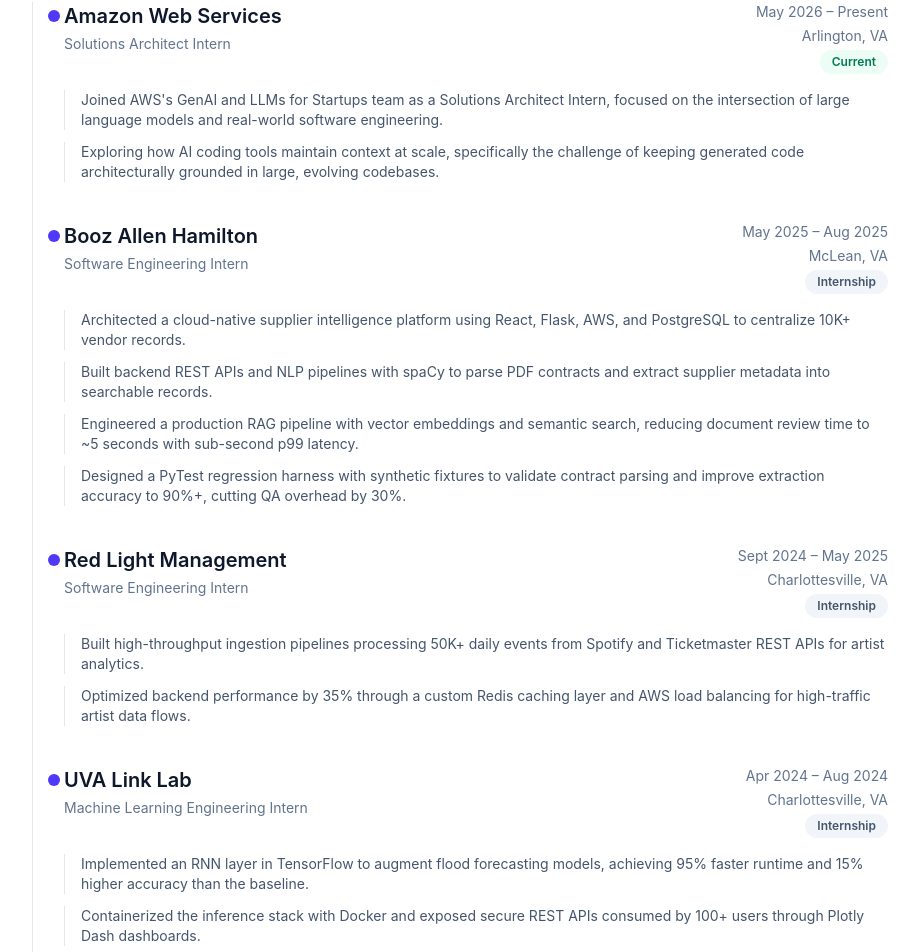
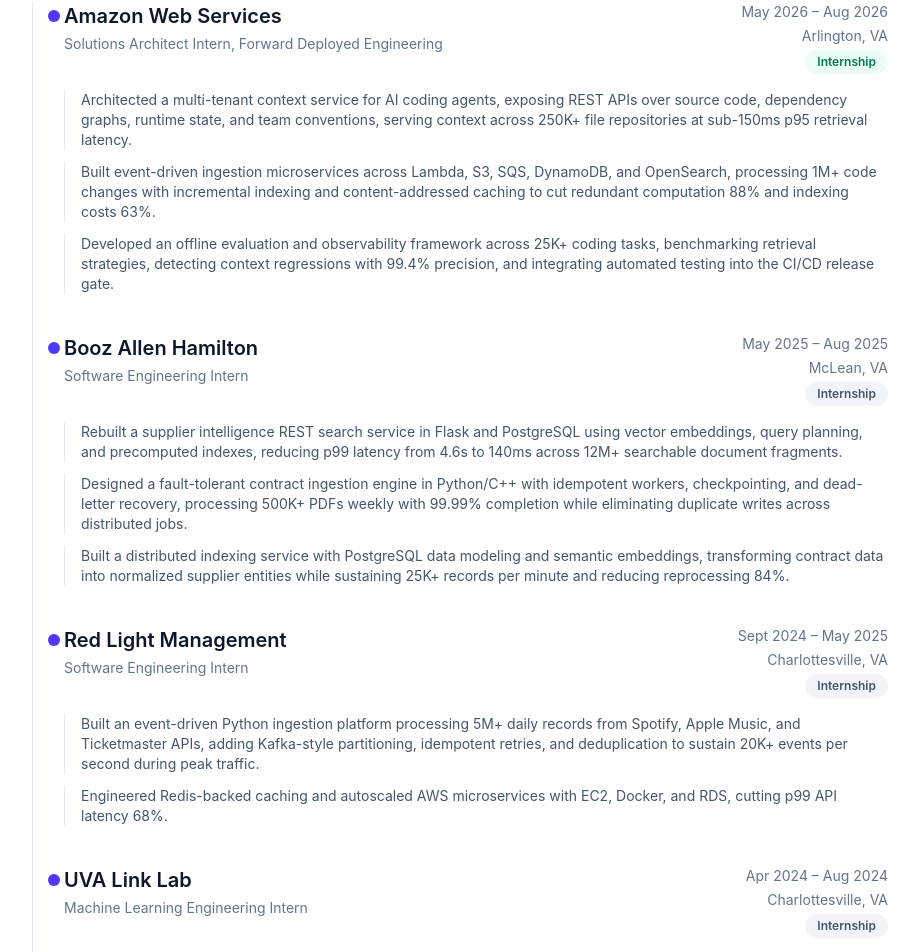
Before and after one commit to AryanThodupunuri/portfolio-site, a React (Vite) app: page /experience in a window 1280 px wide. Shown: the part 191-1143 px from the top of the page, without its empty margins (184-1103 px from the left). Built offline with nearby package versions, Linux system fonts and the light colour scheme; no server answers.

Commit message:
Update Experience section to match 2026 resume; add AWS ML Engineer Associate cert with Credly links, reorder badges by prestige

```diff
--- a/src/pages/AchievementsBadges.tsx
+++ b/src/pages/AchievementsBadges.tsx
@@ -7,35 +7,40 @@
     description: 'Validated cloud architecture skills with hands-on AWS experience.'
   },
   {
+    title: 'AWS Certified Machine Learning Engineer – Associate',
+    description: 'Validated ability to build, deploy, and operationalize ML solutions on AWS.',
+    link: 'https://www.credly.com/badges/53ba49fe-83bd-419e-b8c6-0b0d30da1e61/public_url'
+  },
+  {
+    title: 'AWS Certified Developer – Associate',
+    description: 'Proficiency in developing, deploying, and debugging cloud-based applications on AWS.',
+    link: 'https://www.credly.com/badges/48cd3595-2dd9-4ad4-bf76-3c64f4e5d17b/public_url'
+  },
+  {
+    title: 'AWS Certified AI Practitioner',
+    description: 'Validated knowledge of AI/ML concepts and AWS AI services including SageMaker, Bedrock, and Rekognition.',
+    link: 'https://www.credly.com/badges/aa3d6139-a6e4-4d9c-a147-f7571ef15f95/public_url'
+  },
+  {
     title: 'AWS Certified Cloud Practitioner',
     description: 'Demonstrated foundational AWS knowledge and best practices.'
   },
   {
-    title: 'AWS Certified AI Practitioner',
-    description: 'Validated knowledge of AI/ML concepts and AWS AI services including SageMaker, Bedrock, and Rekognition.'
-  },
-  {
-    title: 'AWS Certified Developer – Associate',
-    description: 'Proficiency in developing, deploying, and debugging cloud-based applications on AWS.'
-  },
-
-  {
     title: 'AT&T Tech Academy Graduate',
-
-    description: 'Completed AT&T’s technical training program.'
+    description: 'Completed AT&T’s technical training program.',
+    link: 'https://www.credly.com/badges/ff7875ff-eee0-4f62-bc81-fe97c7f31c1e/public_url'
   },
   {
     title: 'HackUVA Finalist',
     description: "Placed in the top teams at UVA's flagship hackathon."
   },
   {
+    title: 'Dean’s List',
+    description: 'Recognized for academic excellence at UVA.'
+  },
+  {
     title: 'Open Source Contributor',
     description: 'Contributed to public projects on GitHub.'
-  },
-  {
-    title: 'Dean’s List',
-
-    description: 'Recognized for academic excellence at UVA.'
   },
 ];
 
@@ -59,7 +64,20 @@
       <div className="grid grid-cols-1 sm:grid-cols-2 md:grid-cols-3 gap-6 w-full max-w-4xl">
         {badges.map(badge => (
           <div key={badge.title} className="flex flex-col items-center bg-gray-100 dark:bg-gray-800 rounded-xl p-6 border border-gray-200 dark:border-gray-700 shadow-sm hover:shadow-lg transition-all">
-            <div className="font-semibold text-gray-900 dark:text-white text-center mb-1">{badge.title}</div>
+            <div className="font-semibold text-gray-900 dark:text-white text-center mb-1">
+              {badge.link ? (
+                <a
+                  href={badge.link}
+                  target="_blank"
+                  rel="noopener noreferrer"
+                  className="hover:text-indigo-600 dark:hover:text-indigo-400 hover:underline"
+                >
+                  {badge.title}
+                </a>
+              ) : (
+                badge.title
+              )}
+            </div>
             <div className="text-sm text-gray-500 dark:text-gray-400 text-center">{badge.description}</div>
           </div>
         ))}
--- a/src/pages/Experience.tsx
+++ b/src/pages/Experience.tsx
@@ -11,14 +11,15 @@
 const experiences: ExperienceItem[] = [
   {
     company: 'Amazon Web Services',
-    role: 'Solutions Architect Intern',
-    period: 'May 2026 – Present',
+    role: 'Solutions Architect Intern, Forward Deployed Engineering',
+    period: 'May 2026 – Aug 2026',
     location: 'Arlington, VA',
-    status: 'Current',
+    status: 'Internship',
     badgeStyle: 'bg-emerald-50 text-emerald-700 dark:bg-emerald-900/30 dark:text-emerald-300',
     bullets: [
-      "Joined AWS's GenAI and LLMs for Startups team as a Solutions Architect Intern, focused on the intersection of large language models and real-world software engineering.",
-      'Exploring how AI coding tools maintain context at scale, specifically the challenge of keeping generated code architecturally grounded in large, evolving codebases.',
+      'Architected a multi-tenant context service for AI coding agents, exposing REST APIs over source code, dependency graphs, runtime state, and team conventions, serving context across 250K+ file repositories at sub-150ms p95 retrieval latency.',
+      'Built event-driven ingestion microservices across Lambda, S3, SQS, DynamoDB, and OpenSearch, processing 1M+ code changes with incremental indexing and content-addressed caching to cut redundant computation 88% and indexing costs 63%.',
+      'Developed an offline evaluation and observability framework across 25K+ coding tasks, benchmarking retrieval strategies, detecting context regressions with 99.4% precision, and integrating automated testing into the CI/CD release gate.',
     ],
   },
   {
@@ -28,10 +29,9 @@
     location: 'McLean, VA',
     status: 'Internship',
     bullets: [
-      'Architected a cloud-native supplier intelligence platform using React, Flask, AWS, and PostgreSQL to centralize 10K+ vendor records.',
-      'Built backend REST APIs and NLP pipelines with spaCy to parse PDF contracts and extract supplier metadata into searchable records.',
-      'Engineered a production RAG pipeline with vector embeddings and semantic search, reducing document review time to ~5 seconds with sub-second p99 latency.',
-      'Designed a PyTest regression harness with synthetic fixtures to validate contract parsing and improve extraction accuracy to 90%+, cutting QA overhead by 30%.',
+      'Rebuilt a supplier intelligence REST search service in Flask and PostgreSQL using vector embeddings, query planning, and precomputed indexes, reducing p99 latency from 4.6s to 140ms across 12M+ searchable document fragments.',
+      'Designed a fault-tolerant contract ingestion engine in Python/C++ with idempotent workers, checkpointing, and dead-letter recovery, processing 500K+ PDFs weekly with 99.99% completion while eliminating duplicate writes across distributed jobs.',
+      'Built a distributed indexing service with PostgreSQL data modeling and semantic embeddings, transforming contract data into normalized supplier entities while sustaining 25K+ records per minute and reducing reprocessing 84%.',
     ],
   },
   {
@@ -41,8 +41,8 @@
     location: 'Charlottesville, VA',
     status: 'Internship',
     bullets: [
-      'Built high-throughput ingestion pipelines processing 50K+ daily events from Spotify and Ticketmaster REST APIs for artist analytics.',
-      'Optimized backend performance by 35% through a custom Redis caching layer and AWS load balancing for high-traffic artist data flows.',
+      'Built an event-driven Python ingestion platform processing 5M+ daily records from Spotify, Apple Music, and Ticketmaster APIs, adding Kafka-style partitioning, idempotent retries, and deduplication to sustain 20K+ events per second during peak traffic.',
+      'Engineered Redis-backed caching and autoscaled AWS microservices with EC2, Docker, and RDS, cutting p99 API latency 68%.',
     ],
   },
   {
@@ -52,8 +52,8 @@
     location: 'Charlottesville, VA',
     status: 'Internship',
     bullets: [
-      'Implemented an RNN layer in TensorFlow to augment flood forecasting models, achieving 95% faster runtime and 15% higher accuracy than the baseline.',
-      'Containerized the inference stack with Docker and exposed secure REST APIs consumed by 100+ users through Plotly Dash dashboards.',
+      'Built a distributed geospatial forecasting pipeline in Python and TensorFlow processing 10M+ sensor observations, partitioning workloads across parallel workers and caching features to cut training time 94% and increase experiment throughput 18×.',
+      'Designed a fault-tolerant model serving API on AWS EC2 with Docker, Redis, REST APIs, and CI/CD sustaining 2K+ prediction requests per second at sub-100ms p95 latency with automated health checks and zero-downtime rollouts.',
     ],
   },
   {
```
